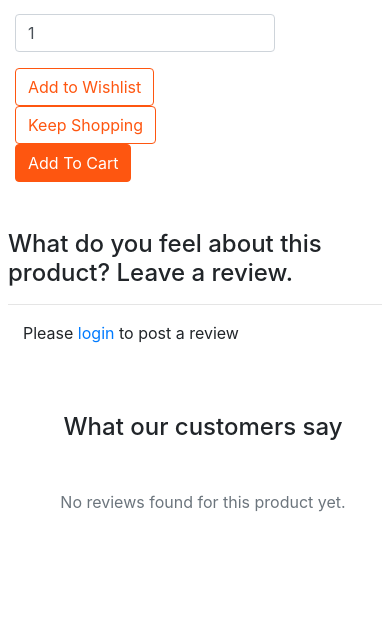
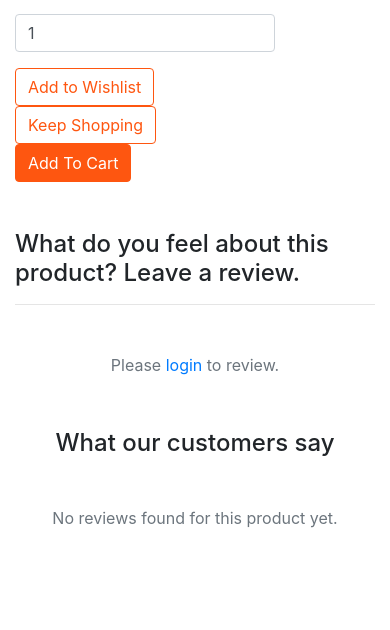
Before and after one commit to johnnyferns14/milestone4-gadget-online, a Django app: a page that uses gadget/templates/gadget/product_detail.html in a window 390 px wide. Shown: the part 605-1235 px from the top of the page. Before the commit the page ends 1117 px from the top, so only its background shows below. Run offline with Django 3.2, Linux system fonts and the light colour scheme; data comes from the database, SQL or seed files in the repository; data that the repository does not hold is empty; some libraries are stand-ins or nearby versions; some web fonts are replaced.

Commit message:
Product details template sorted

```diff
--- a/gadget/templates/gadget/product_detail.html
+++ b/gadget/templates/gadget/product_detail.html
@@ -20,7 +20,7 @@
             <img src="{{ MEDIA_URL }}noimage.png" alt="{{ product.title }}" />
             </a>
             {% endif %}
-            <div class="col-md-5">
+            <div class="col-md-6">
                 <h4>{{ product.title }}</h4>
                 {% if request.user.is_superuser%}
                 <div>
@@ -55,15 +55,13 @@
             </div>
         </div>
     </div>
-
+</div>
     <!-- Section to review the product -->
-
+<div class="container-fluid">
     <div class="row my-5">
-        <div class="col-sm-12 col-md-5 mx-2">
-            <div>
+        <div class="col-sm-12 col-md-6">
             <h4>What do you feel about this product? Leave a review.</h4>
             <hr>
-                <div class="col-12">
             {% if request.user.is_authenticated %}
             <form action="{% url 'add_review' product.asin %}" method="POST">
                 {% csrf_token %}
@@ -71,39 +69,32 @@
                 <div class="text-right mt-3">
                     <a class="btn btn-orange-border " href="{% url 'product_detail' product.asin %}">Cancel</a>
                     <button class="btn btn-orange ms-1" type="submit">Add Review</button>
-                            {% else %}
-                            <p>Please <a href="{% url 'account_login' %}">login</a> to post a review</p>
                 </div>
             </form>
+            {%else%}
+            <p class="text-center my-5 text-muted">Please <a href="{% url 'account_login' %}">login</a>  to review.</p>
             {% endif %}
         </div>
-            </div>
-        </div>
-        <div class="col-sm-12 col-md-5 mx-2 py-1">
-            <div>
+        <div class="col-sm-12 col-md-6 py-1">
             <h4 class="text-center">What our customers say</h4>
             {% if reviews %}
                 {% for review in reviews %}
-                <div>
                 <div class="border mx-1 my-2 px-2">
-                        <div>
                     <p>On {{ review.date_created|date:'d M Y'}} {{review.author}} says:</p>
                     <h4>
                         {{review.review_title}}
                     </h4>
                     <p>{{review.review_body}}</p>
-                        </div>
-
                     {% if request.user.is_authenticated  %}
                     <div class="mr-auto">
                         <a href="{% url 'edit_review' product.asin review.id %}"><small>Edit</small></a>
                         {% if request.user.is_superuser  %}
                         <a class="text-danger"
-                                href="{% url 'delete_review' product.asin review.id %}"><small>Delete</small></a>
+                            href="{% url 'delete_review' product.asin review.id %}"><small>Delete</small>
+                        </a>
                         {% endif %}
                     </div>
                     {% endif %}
-                    </div>
                 </div>
                 {% endfor %}
             {% else %}
```
Lines whose indentation alone changed are shown as unchanged.
